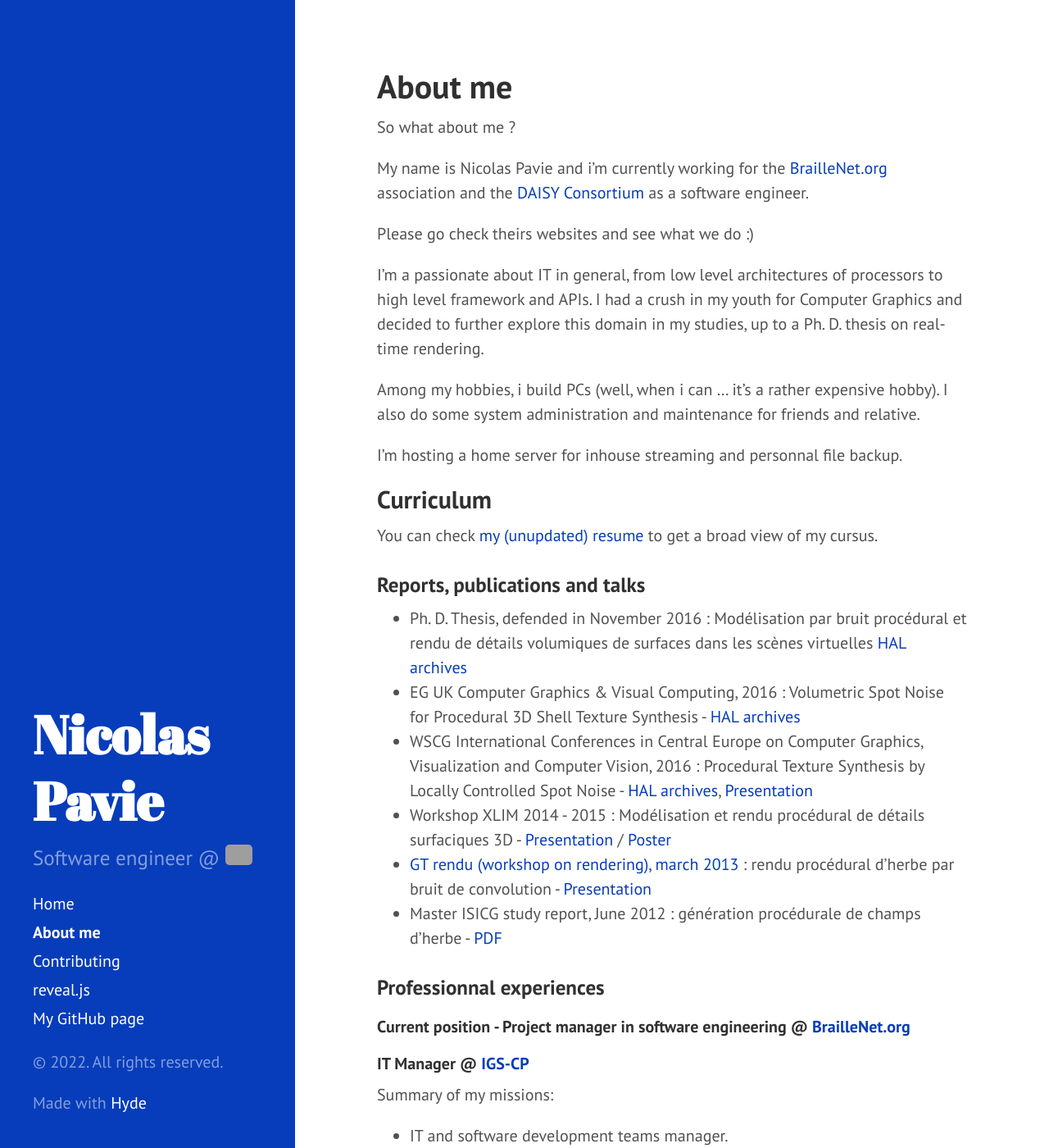
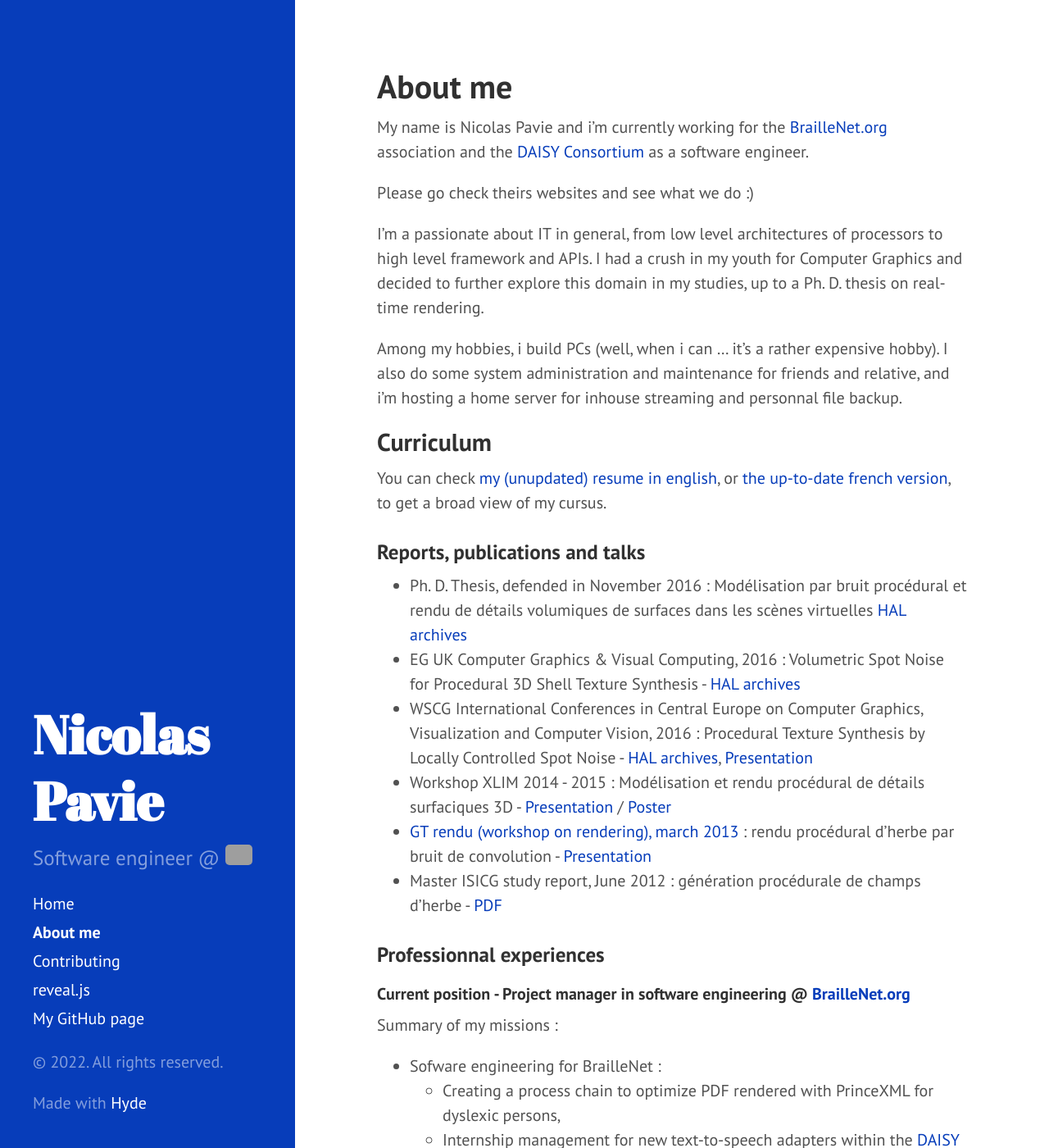
Before and after one commit to NPavie/npavie.github.io, a Jekyll site: the page built from about.md, in a window 1280 px wide and 1400 px high. Shown: the whole window at 82% size. Built offline with Jekyll 4.4.1, drawn with Linux system fonts in a browser that asks for light colours; some of the changed text lies outside the part shown; grey boxes are pictures that could not be loaded.

Commit message:
updated about section

```diff
--- a/about.md
+++ b/about.md
@@ -2,8 +2,6 @@
 layout: page
 title: About me
 ---
-
-So what about me ?
 
 My name is Nicolas Pavie and i'm currently working for the [BrailleNet.org](https://www.braillenet.org) association and the [DAISY Consortium](https://www.daisy.org) as a software engineer.
 
@@ -13,13 +11,11 @@
 I had a crush in my youth for Computer Graphics and decided to further explore this domain in my studies, up to a Ph. D. thesis on real-time rendering.
 
 Among my hobbies, i build PCs (well, when i can ... it's a rather expensive hobby).
-I also do some system administration and maintenance for friends and relative.
-
-I'm hosting a home server for inhouse streaming and personnal file backup.
+I also do some system administration and maintenance for friends and relative, and i'm hosting a home server for inhouse streaming and personnal file backup.
 
 ## Curriculum
 
-You can check [my (unupdated) resume](/public/files/CV_Nicolas_Pavie_en.pdf) to get a broad view of my cursus.
+You can check [my (unupdated) resume in english](/public/files/CV_Nicolas_Pavie_en.pdf), or [the up-to-date french version](/public/files/CV_Nicolas_Pavie_01_2022.pdf), to get a broad view of my cursus.
 
 ### Reports, publications and talks
 - Ph. D. Thesis, defended in November 2016 : Modélisation par bruit procédural et rendu de détails volumiques de surfaces dans les scènes virtuelles [HAL archives](https://hal.archives-ouvertes.fr/tel-01443555v1)
@@ -32,6 +28,17 @@
 ### Professionnal experiences
 
 #### Current position - Project manager in software engineering @ [BrailleNet.org](https://www.braillenet.org)
+
+Summary of my missions :
+- Sofware engineering for BrailleNet :
+  - Creating a process chain to optimize PDF rendered with PrinceXML for dyslexic persons,
+  - Internship management for new text-to-speech adapters within the [DAISY pipeline 2](http://daisy.github.io/pipeline/) software,
+  - Code management and development of the [IPIP platform](https://ipip.integriert-studieren.jku.at/) for the [SIDPT workgroup](https://github.com/SIDPT),
+- Sofware engineering for the DAISY Consortium :
+  - Assisting in the [DAISY pipeline 2](http://daisy.github.io/pipeline/) software development, focusing on the text-to-speech adapters used by BrailleNet
+  - Managing and developping the [SaveAsDaisy word addin](https://daisy.github.io/word-save-as-daisy/)
+-  Additionnal mission
+  -
 
 #### IT Manager @ [IGS-CP](https://www.igs-cp.fr)
 
```
Also changed, not shown: 1 other file.
